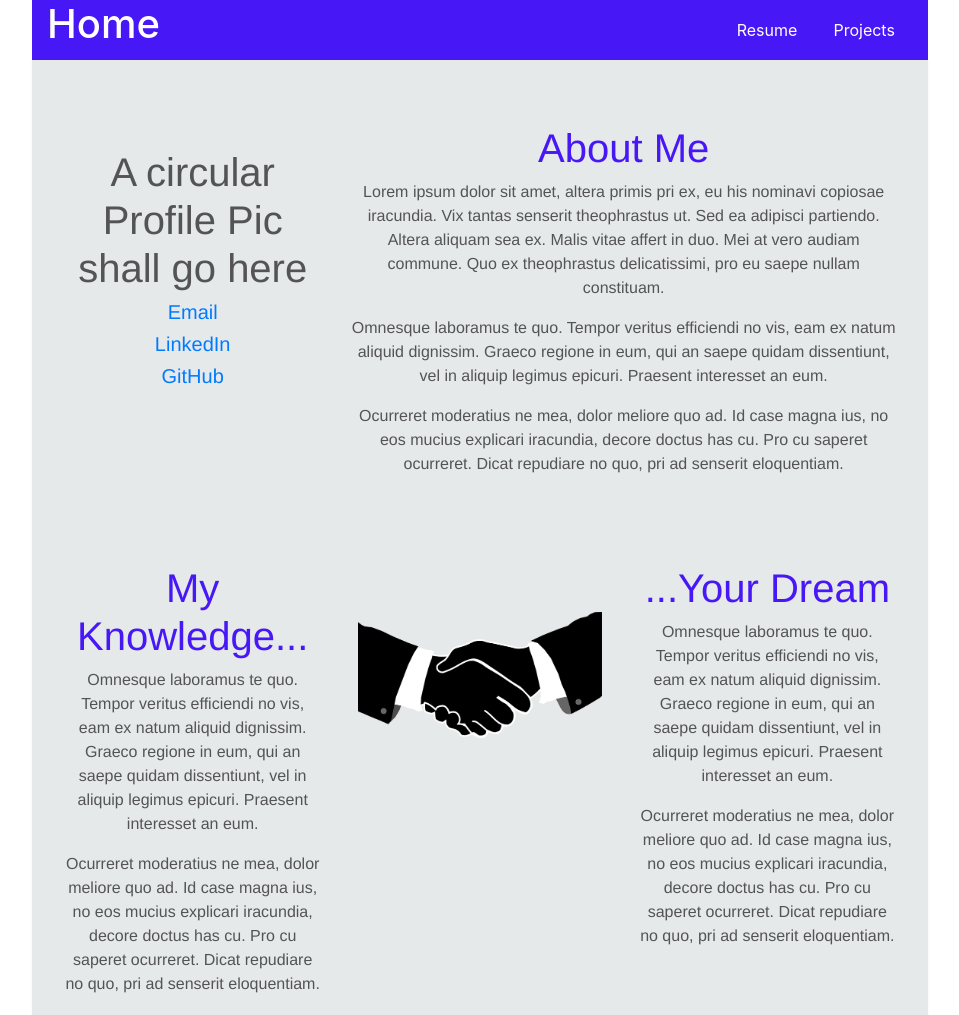
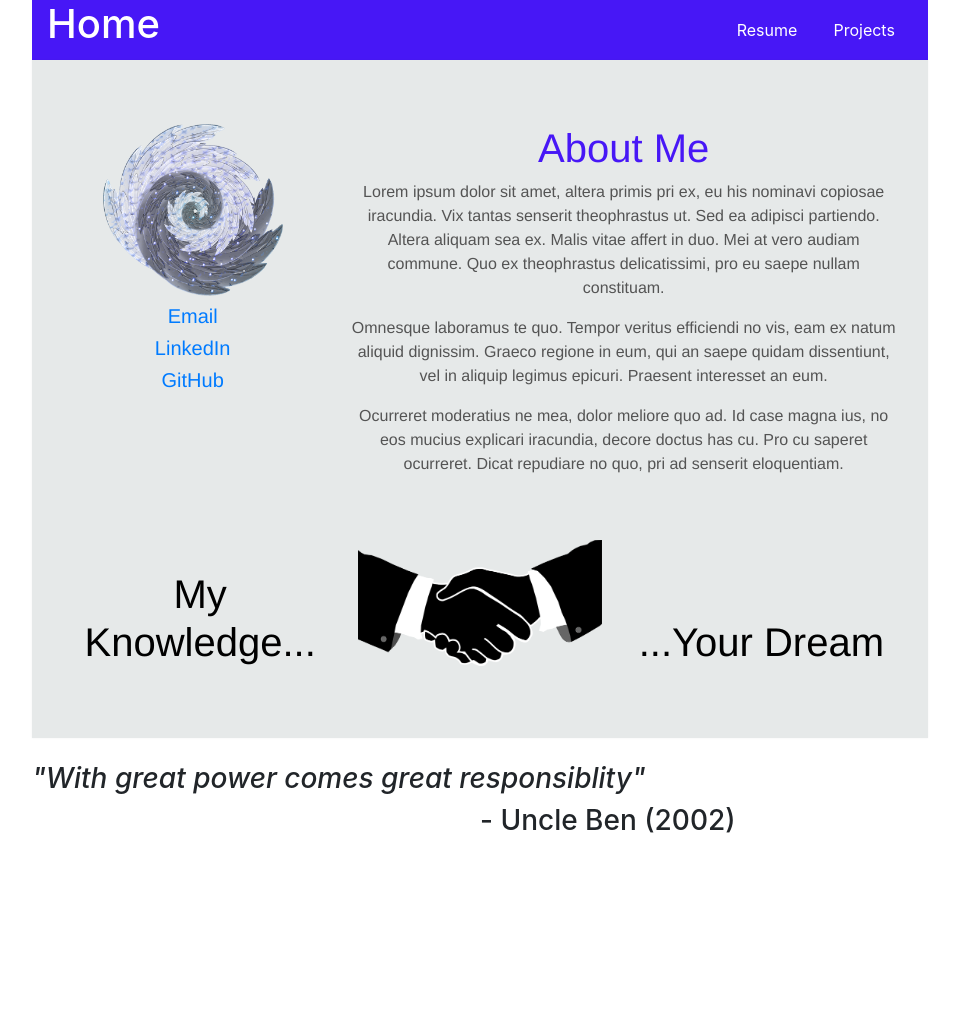
Before and after one commit to dsutton1080/Personal-Portfolio, a plain HTML site: page home.html in a window 1280 px wide. Shown: the top 1015 px of the page, without its empty margins (160-1119 px from the left). After the commit the page ends 846 px from the top, so only its background shows below. Drawn offline with nearby package versions, Linux system fonts and the light colour scheme.

Commit message:
Redesign of homepage

```diff
--- a/home.html
+++ b/home.html
@@ -1,35 +1,43 @@
 <!doctype html>
 <html lang="en">
+
     <head>
         <link rel="stylesheet" href="https://stackpath.bootstrapcdn.com/bootstrap/4.1.1/css/bootstrap.min.css" integrity="sha384-WskhaSGFgHYWDcbwN70/dfYBj47jz9qbsMId/iRN3ewGhXQFZCSftd1LZCfmhktB" crossorigin="anonymous">
         <link rel="stylesheet" href="main.css">
         <title>First Beginnings</title>
     </head>
+
     <body>
         <script src="main.js"></script>
         <div id="menu" class="container-fluid" style="width: 70%">
             <div class="row">
+
                 <div class="col-sm-5">
                     <h1 id="whiteText">Home</h1>
                 </div>
+
                 <div class="col-sm-7">
                     <ul>
                         <li  id="menuItems"><a id="whiteText" href="projects.html">Projects</a></li>
                         <li  id="menuItems"><a id="whiteText" href="resume.html">Resume</a></li>
                     </ul>
                 </div>
+
             </div>
+
         </div>
+
         <div id=body>
             <div class="row">
+
                 <div class="col-sm-4">
-                    <br>
-                    <h1>A circular Profile Pic shall go here</h1>
+                    <h1><img id="profilePic" src="profilePic.png" alt="Well thats awkward..."></h1>
                     <h5 id="emailBlock"><a href="mailto:dsutton1080@gmail.com">Email</a></h5>
                     <div id="block">dsutton1080@gmail.com</div>
-                    <h5><a href="https://www.linkedin.com/in/dsutton1080/">LinkedIn</a></h5>
+                    <h5><a id="emailBlock" href="https://www.linkedin.com/in/dsutton1080/">LinkedIn</a></h5>
                     <h5><a href="https://github.com/dsutton1080">GitHub</a></h5>
                 </div>
+
                 <div class="col-sm-8">
                     <h1 id="headers">About Me</h1>
                         <div>
@@ -38,36 +46,38 @@
                             <p>Ocurreret moderatius ne mea, dolor meliore quo ad. Id case magna ius, no eos mucius explicari iracundia, decore doctus has cu. Pro cu saperet ocurreret. Dicat repudiare no quo, pri ad senserit eloquentiam.</p>
                         </div>
                 </div>
+
             </div>
-            <br><br><br>
+
             <div class="row">
+
                 <div class="col-sm-4">
-                    <h1 id="headers">My Knowledge...</h1>
-                        <p>Omnesque laboramus te quo. Tempor veritus efficiendi no vis, eam ex natum aliquid dignissim. Graeco regione in eum, qui an saepe quidam dissentiunt, vel in aliquip legimus epicuri. Praesent interesset an eum.</p>
-                        <p>Ocurreret moderatius ne mea, dolor meliore quo ad. Id case magna ius, no eos mucius explicari iracundia, decore doctus has cu. Pro cu saperet ocurreret. Dicat repudiare no quo, pri ad senserit eloquentiam.</p>
+                    <h1 id="bodyHeaders">My Knowledge...</h1>
                 </div>
+
                 <div class="col-sm-4">
                     <br><br>
                     <h1><img id="pics" src="handshake.png" alt="Well thats awkward..."></h1>
                 </div>
+
                 <div class="col-sm-4">
-                    <h1 id="headers">...Your Dream</h1>
-                        <p>Omnesque laboramus te quo. Tempor veritus efficiendi no vis, eam ex natum aliquid dignissim. Graeco regione in eum, qui an saepe quidam dissentiunt, vel in aliquip legimus epicuri. Praesent interesset an eum.</p>
-                        <p>Ocurreret moderatius ne mea, dolor meliore quo ad. Id case magna ius, no eos mucius explicari iracundia, decore doctus has cu. Pro cu saperet ocurreret. Dicat repudiare no quo, pri ad senserit eloquentiam.</p>
+                    <h1 id="bodyHeaders">...Your Dream</h1>
                 </div>
+
             </div>
-            <br>
+
             <div>
                 <script src="https://code.jquery.com/jquery-3.3.1.slim.min.js" integrity="sha384-q8i/X+965DzO0rT7abK41JStQIAqVgRVzpbzo5smXKp4YfRvH+8abtTE1Pi6jizo" crossorigin="anonymous"></script>
                 <script src="https://cdnjs.cloudflare.com/ajax/libs/popper.js/1.14.3/umd/popper.min.js" integrity="sha384-ZMP7rVo3mIykV+2+9J3UJ46jBk0WLaUAdn689aCwoqbBJiSnjAK/l8WvCWPIPm49" crossorigin="anonymous"></script>
                 <script src="https://stackpath.bootstrapcdn.com/bootstrap/4.1.1/js/bootstrap.min.js" integrity="sha384-smHYKdLADwkXOn1EmN1qk/HfnUcbVRZyYmZ4qpPea6sjB/pTJ0euyQp0Mk8ck+5T" crossorigin="anonymous"></script>
             </div>
+
         </div>
     </body>
+
     <footer>
-        <br>
-        <br>
-        <h3 id="quotes">"With great power comes great responsiblity" </h3>
+        <br><h3 id="quotes">"With great power comes great responsiblity" </h3>
         <h3 style="margin-left: 50%">- Uncle Ben (2002) </h3>
     </footer>
+
 </html>
--- a/main.css
+++ b/main.css
@@ -32,7 +32,12 @@
 #block {
     padding: 20px;
     display: none;
-    font-size: 1vw;
+    font-size: 1.5vw;
+}
+
+#emailBlock {
+  margin-left: 25%;
+  margin-right: 25%;
 }
 
 #emailBlock:hover + #block {
@@ -46,6 +51,12 @@
 
 #headers {
     color: #4717F6;
+}
+
+#bodyHeaders {
+    color: black;
+    position: absolute;
+    bottom: 0;
 }
 
 #menuItems:hover {
@@ -76,8 +87,12 @@ ul li {
     width: 95%;
 }
 
+#profilePic {
+    width: 70%;
+}
+
 #bodyContent {
-  text-align: left;
+    text-align: left;
 }
 
 table {
```
Also changed, not shown: resume.html (+5 -5 lines), profilePic.png (added).
